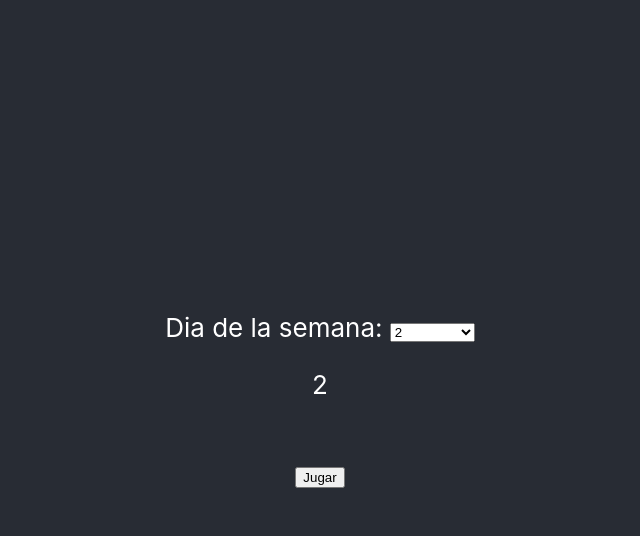
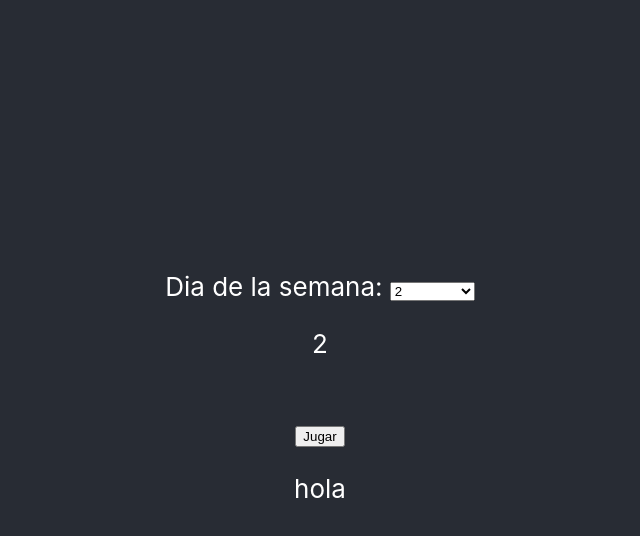
Before and after one commit to Juliang325/repaso-julian-react, a React (Create React App) app: page / in a window 1280 px wide. Both pictures are taken after a click on the button "Jugar". Shown: the top 536 px of the page, without its empty margins (320-960 px from the left). Built offline with nearby package versions, Linux system fonts and the light colour scheme.

Commit message:
if hecho

```diff
--- a/src/components/Partida.js
+++ b/src/components/Partida.js
@@ -2,6 +2,10 @@ import React, { useState } from 'react'
 
 export const Partida = () => {
     const [nJugadores, setJugadores] = useState(2)
+    const [mostrar, setMostrar] = useState(false)
+    const jugar = () => {
+        setMostrar(!mostrar);
+    }
     return (
         <div>
             <div class="mb-3">
@@ -21,7 +25,10 @@ export const Partida = () => {
             <input
                 type="button"
                 value="Jugar"
+                onClick={jugar}
             />
+            {/* mostrar hola si mostrar es true */}
+            {mostrar && <p>hola</p>}
         </div>
     )
 }
```
